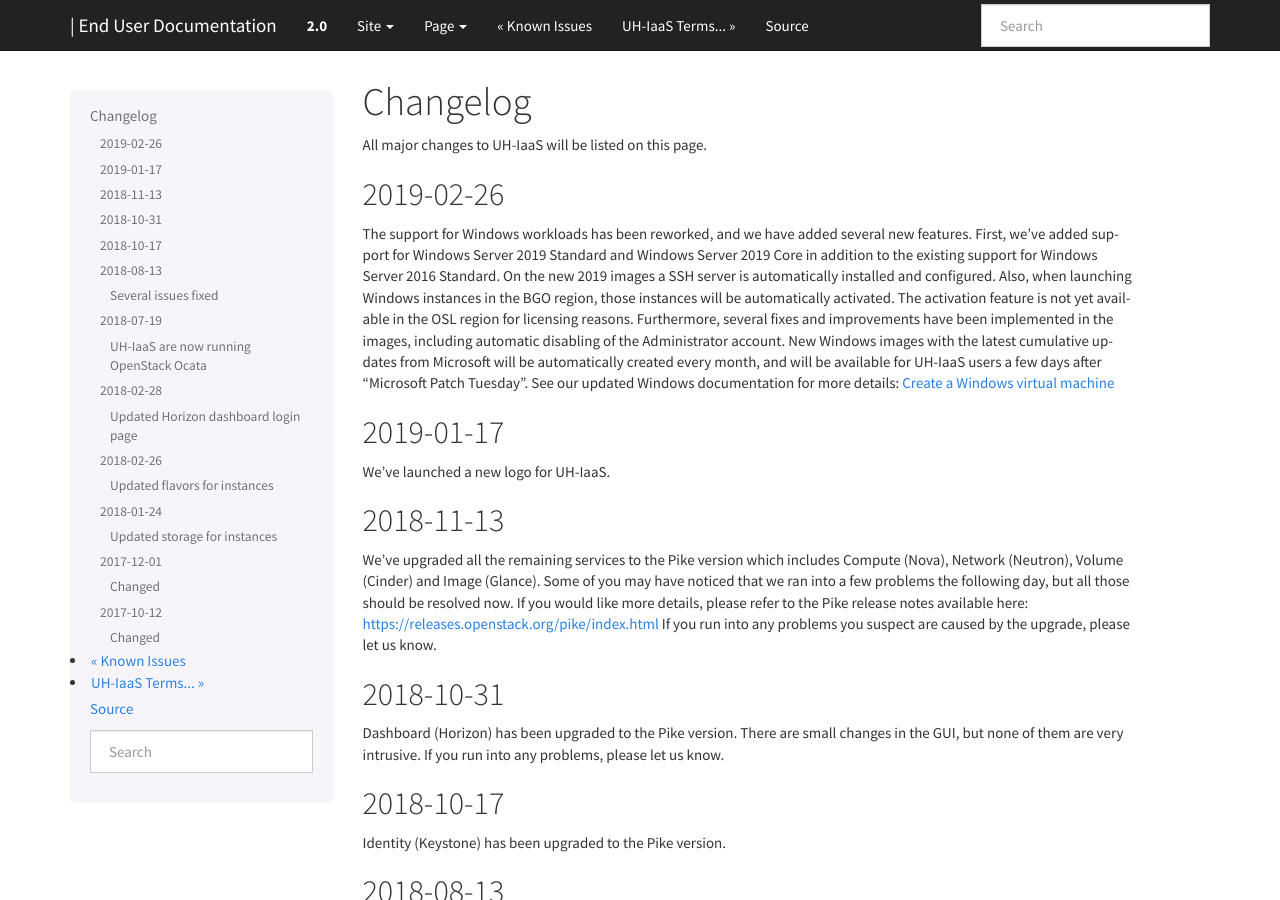
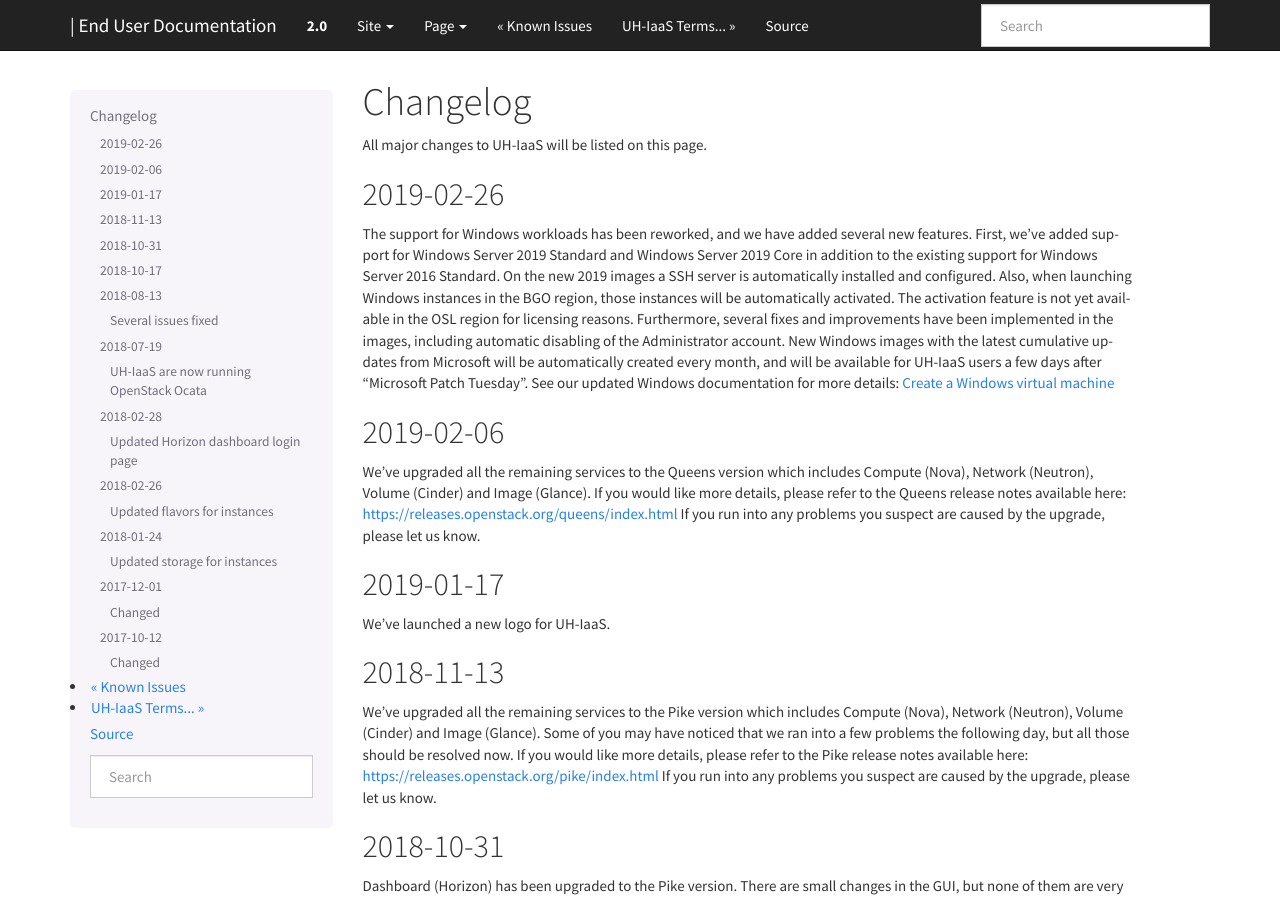
Before and after one commit to norcams/docs-enduser, a Sphinx documentation site: the page built from docs/changelog.rst, in a window 1280 px wide and 900 px high. Built offline with Sphinx 7.4.7, drawn with Linux system fonts in a browser that asks for light colours.

Commit message:
add queens upgrade info which should have been done a while ago

```diff
--- a/docs/changelog.rst
+++ b/docs/changelog.rst
@@ -20,6 +20,16 @@ account. New Windows images with the latest cumulative updates from Microsoft wi
 be automatically created every month, and will be available for UH-IaaS users a few
 days after "Microsoft Patch Tuesday". See our updated Windows documentation for more
 details: :doc:`create-windows-machine`
+
+2019-02-06
+==========
+
+We've upgraded all the remaining services to the Queens version which includes
+Compute (Nova), Network (Neutron), Volume (Cinder) and Image (Glance). If you would
+like more details, please refer to the Queens release notes available here:
+https://releases.openstack.org/queens/index.html
+If you run into any problems you suspect are caused by the upgrade, please let
+us know.
 
 2019-01-17
 ==========
```
